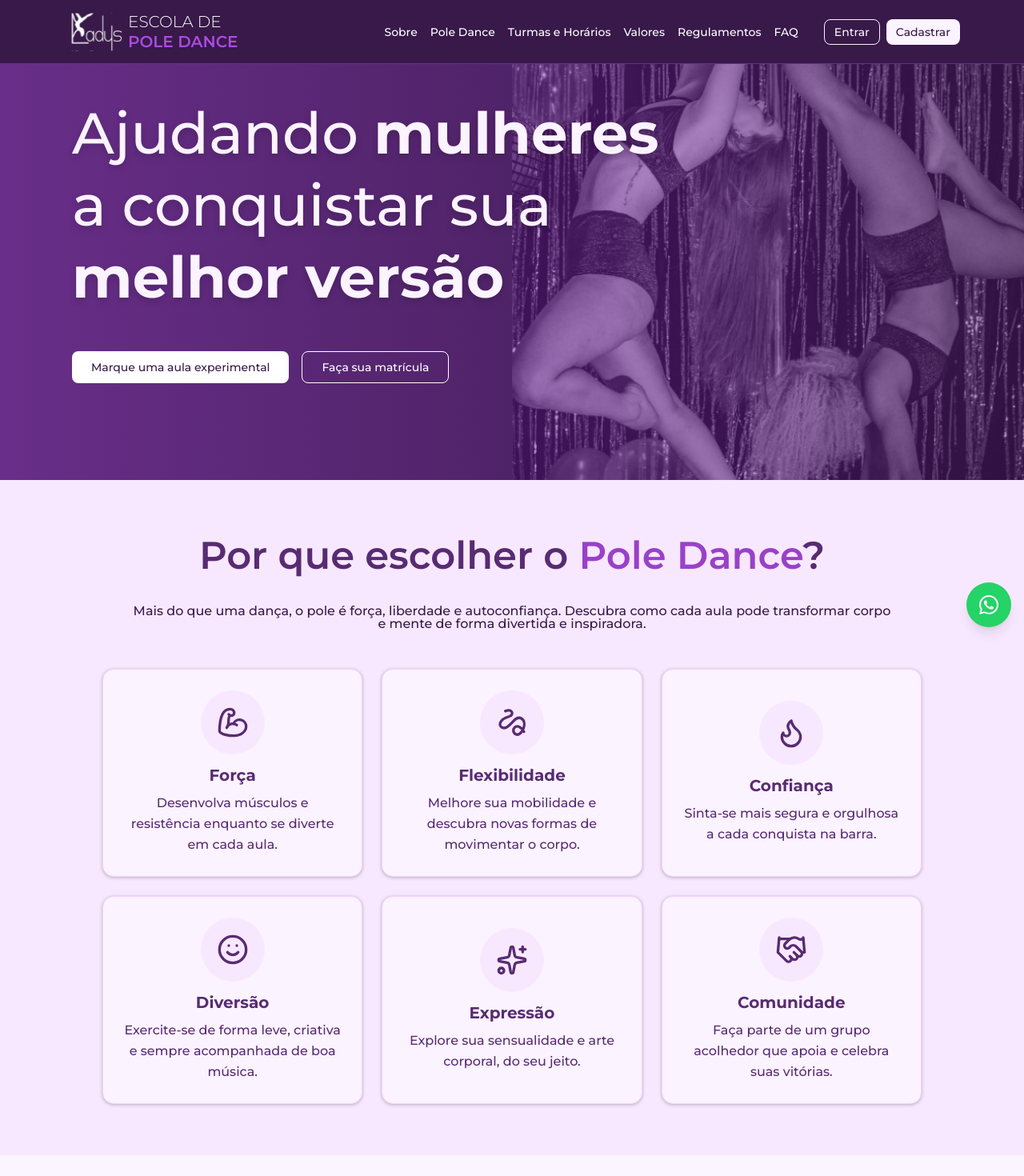
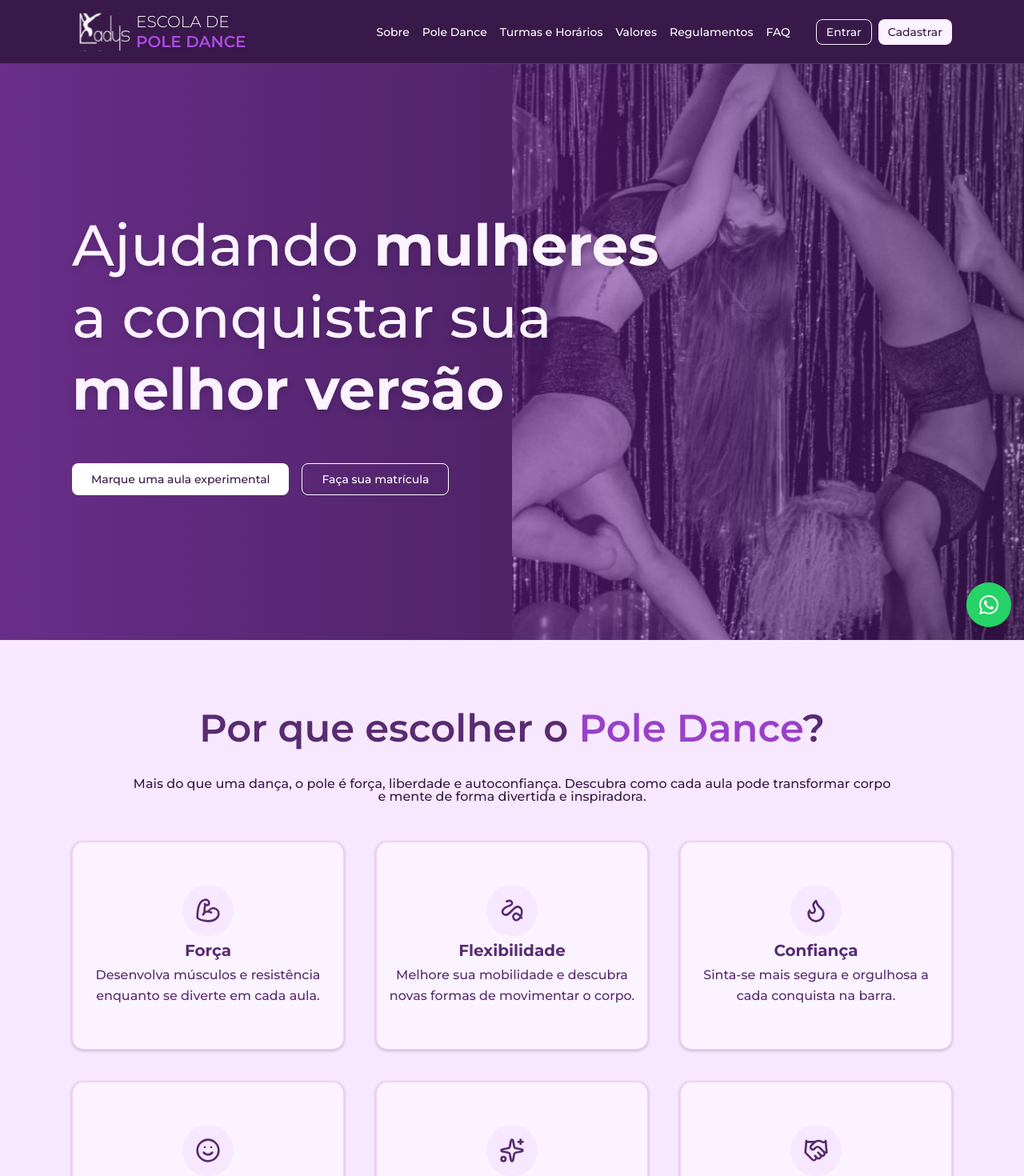
Before and after one commit to mdsreq-fga-unb/REQ-2025.2-T01-EscolaPoleDance, a React (Vite) app in the folder frontend/: page / in a window 1280 px wide. Shown: the top 1470 px of the page at 80% size. Built offline with nearby package versions, Linux system fonts and the light colour scheme.

Commit message:
#12 fix: Adjust padding and margin values for consistency across components

```diff
--- a/frontend/src/components/layout/BenefitsSection.tsx
+++ b/frontend/src/components/layout/BenefitsSection.tsx
@@ -2,7 +2,7 @@ import BenefitsCarousel from "../sections/BenefitsCarousel";
 
 export default function BenefitsSection() {
   return (
-    <section id="benefits" className="w-full min-h-[440px] sm:min-h-[540px] md:min-h-[640px] lg:min-h-[600px] bg-fuchsia-pink-100 flex flex-col items-center px-4 sm:px-8 md:px-16 lg:px-24 xl:px-32 py-8 sm:py-12 md:py-16">
+    <section id="benefits" className="w-full min-h-[440px] sm:min-h-[540px] md:min-h-[640px] lg:min-h-[600px] bg-fuchsia-pink-100 flex flex-col items-center px-4 sm:px-8 md:px-16 lg:px-24 xl:px-[90px] py-8 sm:py-12 md:py-20">
       <div className="flex justify-center mb-12 sm:mb-8">
         <h2 className="text-fuchsia-pink-900 text-2xl sm:text-3xl md:text-4xl lg:text-5xl font-semibold font-['Montserrat'] leading-tight text-center">
           Por que escolher o <span className="text-fuchsia-pink-600">Pole Dance</span>?
--- a/frontend/src/components/layout/HeroSection.tsx
+++ b/frontend/src/components/layout/HeroSection.tsx
@@ -4,7 +4,7 @@ import { Button } from "../ui/button";
 export default function HeroSection() {
   return (
     <section
-      className="relative w-full h-[600px] md:h-[600px] bg-gradient-to-r from-fuchsia-pink-800 to-fuchsia-pink-950 font-[Montserrat] text-fuchsia-pink-50
+      className="relative w-full mt-20 min-h-[calc(100vh-5rem)] bg-gradient-to-r from-fuchsia-pink-800 to-fuchsia-pink-950 font-[Montserrat] text-fuchsia-pink-50
                  flex flex-col md:flex-row justify-between items-center overflow-hidden"
     >
       <div className="absolute inset-0 md:left-1/2 md:top-0 md:w-1/2 h-full">
--- a/frontend/src/components/layout/Navbar.tsx
+++ b/frontend/src/components/layout/Navbar.tsx
@@ -11,7 +11,7 @@ const Navbar = () => {
   };
 
   return (
-    <nav className="fixed top-0 left-0 right-0 w-full h-20 px-4 sm:px-8 md:px-12 lg:px-[90px] xl:px-20 py-2.5 bg-fuchsia-pink-950 border-b border-fuchsia-pink-800 font-[Montserrat] text-white flex justify-between items-center overflow-hidden z-50">
+    <nav className="fixed top-0 left-0 right-0 w-full h-20 px-4 sm:px-8 md:px-12 lg:px-16 xl:px-[90px] py-2.5 bg-fuchsia-pink-950 border-b border-fuchsia-pink-800 font-[Montserrat] text-white flex justify-between items-center overflow-hidden z-50">
       {/* Mobile Menu Button - Lado Esquerdo */}
       <button
         onClick={toggleMenu}
--- a/frontend/src/components/sections/BenefitCard.tsx
+++ b/frontend/src/components/sections/BenefitCard.tsx
@@ -6,14 +6,14 @@ interface BenefitCardProps {
 
 export default function BenefitCard({ icon, title, description }: BenefitCardProps) {
   return (
-    <div className="w-full h-full bg-fuchsia-pink-50 rounded-xl shadow-[0px_1px_4px_0px_rgba(0,0,0,0.25)] border border-fuchsia-200 flex-shrink-0 relative flex flex-col items-center justify-center p-6">
-      <div className="w-16 h-16 lg:w-20 lg:h-20 bg-fuchsia-pink-100 rounded-full flex items-center justify-center mb-4">
-        <div className="w-8 h-8 lg:w-10 lg:h-10 flex items-center justify-center">
+    <div className="w-full h-full bg-fuchsia-pink-50 rounded-xl shadow-[0px_1px_4px_0px_rgba(0,0,0,0.25)] border border-fuchsia-200 flex-shrink-0 relative flex flex-col items-center justify-center p-2">
+      <div className="w-12 h-12 lg:w-16 lg:h-16 bg-fuchsia-pink-100 rounded-full flex items-center justify-center mb-2">
+        <div className="w-6 h-6 lg:w-8 lg:h-8 flex items-center justify-center">
           {icon}
         </div>
       </div>
 
-      <h3 className="text-fuchsia-pink-900 text-lg lg:text-xl font-bold font-['Montserrat'] leading-none mb-3 text-center">
+      <h3 className="text-fuchsia-pink-900 text-lg lg:text-xl font-bold font-['Montserrat'] leading-none mb-2 text-center">
         {title}
       </h3>
 
--- a/frontend/src/components/ui/GenericCarousel.tsx
+++ b/frontend/src/components/ui/GenericCarousel.tsx
@@ -130,7 +130,7 @@ export function GenericCarousel({
   return (
     <div className={`w-full ${className}`}>
       <div className="hidden lg:block">
-        <div className="grid grid-cols-1 md:grid-cols-2 xl:grid-cols-3 gap-3 lg:gap-4 xl:gap-6 max-w-7xl mx-auto">
+        <div className="grid grid-cols-1 md:grid-cols-2 xl:grid-cols-3 gap-3 lg:gap-6 xl:gap-10 max-w-7xl mx-auto">
           {items.map((item, index) => (
             <div key={index} className="w-full">
               {renderItem(item, index)}
```
